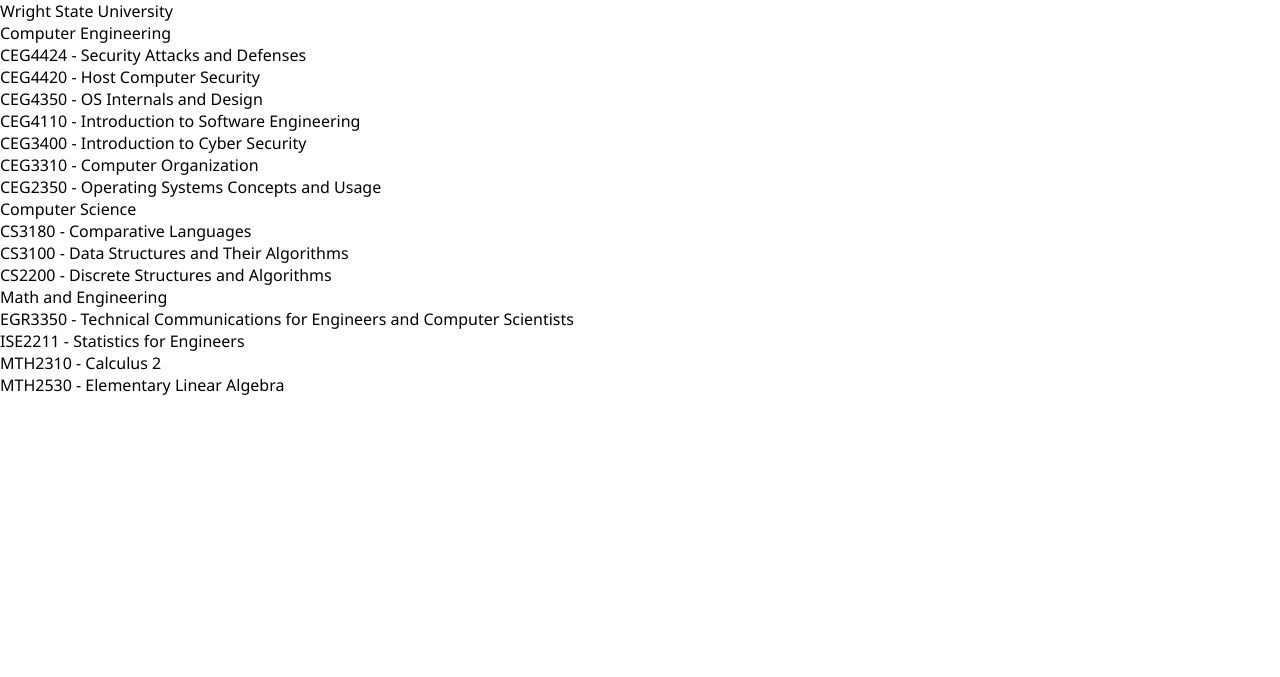
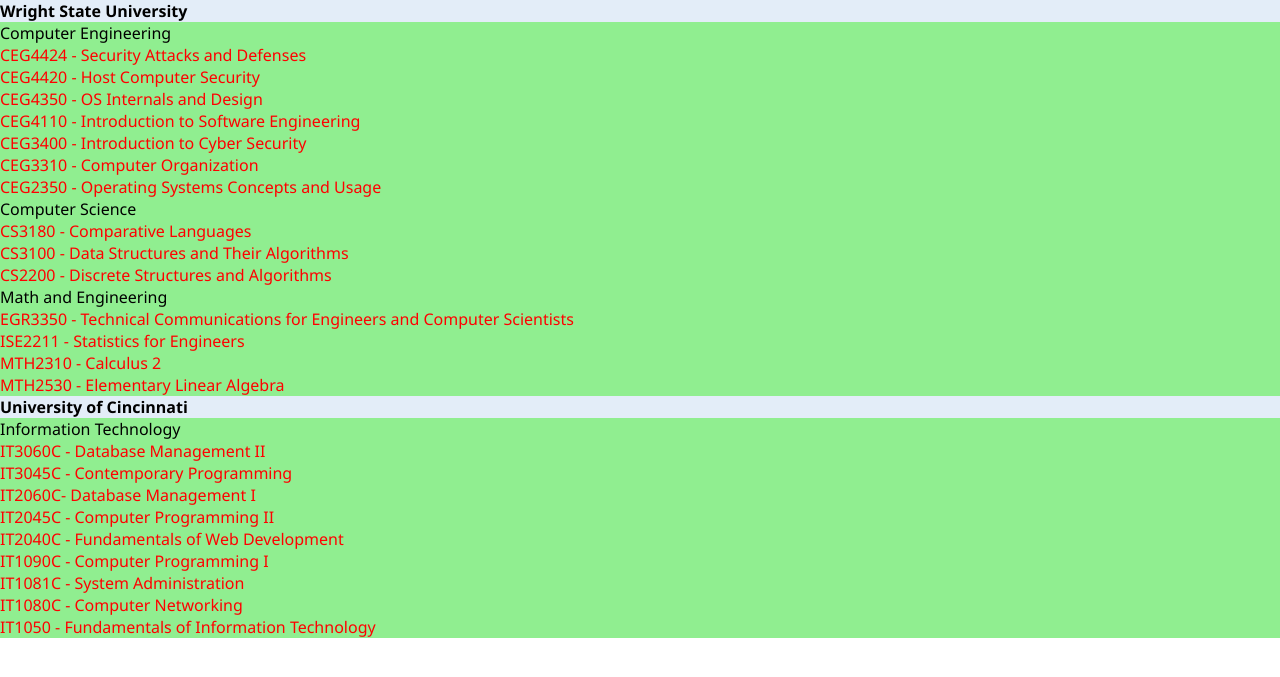
Before and after one commit to GrantBenR/grantbenr.github.io, a Jekyll site: the page school.html, which Jekyll copies as it is, in a window 1280 px wide. Shown: the top 677 px of the page. Built offline with Jekyll 4.4.1, drawn with Linux system fonts in a browser that asks for light colours.

Commit message:
1_14 - School page outline

```diff
--- a/assets/css/school.scss
+++ b/assets/css/school.scss
@@ -3,3 +3,27 @@
 
 @import "base";
 @import "variables";
+
+.class_info {
+    background-color: $background-color-1;
+}
+
+.school_sections_header {
+    font-weight: bold;
+}
+.sections {
+
+}
+.school_section_div {
+    background-color:lightgreen;
+}
+.school_section {
+
+}
+.school_section_header {
+
+}
+
+.class_title_div {
+    color:red;
+}
--- a/school.html
+++ b/school.html
@@ -8,6 +8,7 @@
     <link rel="stylesheet" href="https://cdnjs.cloudflare.com/ajax/libs/font-awesome/4.7.0/css/font-awesome.min.css">
 </head>
 <body>
+    <div class="class_info">
             <div class="school_section">
             <div class="school_sections_header">
                 Wright State University
@@ -78,5 +79,47 @@
                 </div>
             </div>
         </div>
+        <div class="school_section">
+            <div class="school_sections_header">
+                University of Cincinnati
+            </div>
+            <div class="sections">
+                <div class="school_section_div">
+                    <div class="school_section_header">
+                        Information Technology
+                    </div>
+                    <div class="school_section">
+                        <div class="class_title_div">
+                            IT3060C - Database Management II
+                        </div>
+                        <div class="class_title_div">
+                            IT3045C - Contemporary Programming
+                        </div>
+                        <div class="class_title_div">
+                            IT2060C- Database Management I
+                        </div>
+                        <div class="class_title_div">
+                            IT2045C - Computer Programming II
+                        </div>
+                        <div class="class_title_div">
+                            IT2040C - Fundamentals of Web Development
+                        </div>
+                        <div class="class_title_div">
+                            IT1090C - Computer Programming I
+                        </div>
+                        <div class="class_title_div">
+                            IT1081C - System Administration
+                        </div>
+                        <div class="class_title_div">
+                            IT1080C - Computer Networking
+                        </div>
+                        <div class="class_title_div">
+                            IT1050 - Fundamentals of Information Technology
+                        </div>
+                    </div>
+                </div>
+            </div>
+        </div>
+    </div>
 </body>
 </html>
```
Lines whose indentation alone changed are shown as unchanged.
